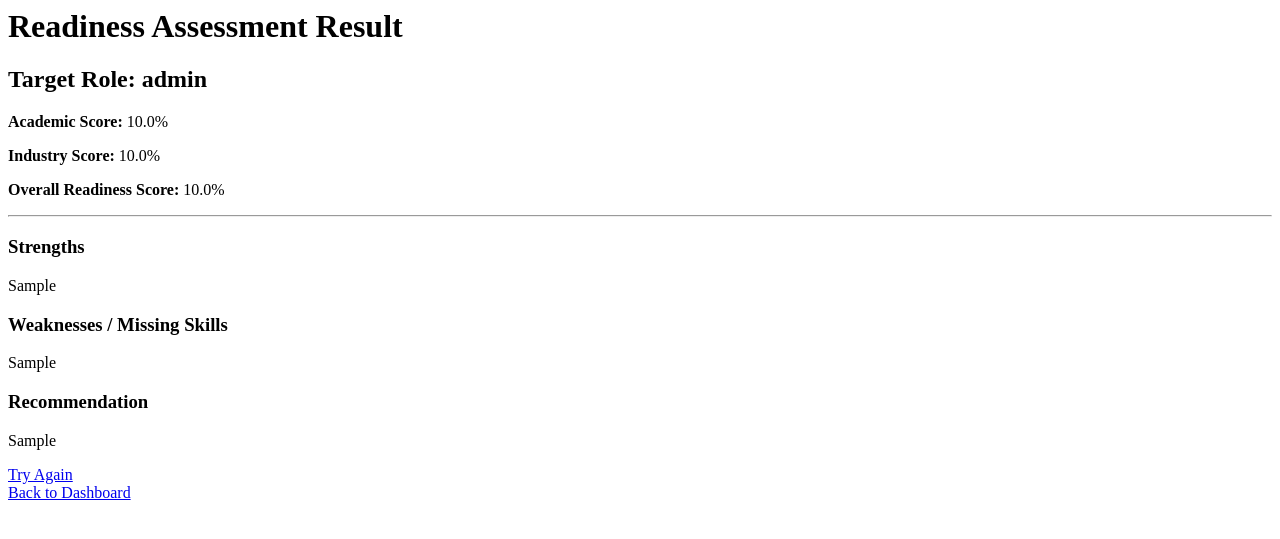
After one commit to Manojmani123/ai-career-development-platform-for-cse-students, a Django app: page /readiness-result/1/ in a window 1280 px wide. The commit adds this page. Shown: the top 539 px of the page. Run offline with Django 5.2, Linux system fonts and the light colour scheme; a user stored in the database is signed in; tables that the repository leaves empty hold one stand-in row (values such as "Sample post").

Commit message:
Add manual skills to profile and analysis

```diff
--- a/career_app/models.py
+++ b/career_app/models.py
@@ -161,8 +161,31 @@ class UserProfile(models.Model):
         blank=True
     )
 
+    manual_skills = models.ManyToManyField(
+    Skill,
+    blank=True,
+    related_name='manual_user_profiles'
+)
+
     is_resume_valid = models.BooleanField(
         default=False
     )
     def __str__(self):
         return self.user.username
+
+class ReadinessAssessment(models.Model):
+    user = models.ForeignKey(User, on_delete=models.CASCADE)
+    job_role = models.ForeignKey(JobRole, on_delete=models.CASCADE)
+
+    academic_score = models.FloatField(default=0)
+    industry_score = models.FloatField(default=0)
+    overall_readiness_score = models.FloatField(default=0)
+
+    strengths = models.TextField(blank=True, null=True)
+    weaknesses = models.TextField(blank=True, null=True)
+    recommendation = models.TextField(blank=True, null=True)
+
+    created_at = models.DateTimeField(default=timezone.now)
+
+    def __str__(self):
+        return f"{self.user.username} - {self.job_role.role_name} - {self.overall_readiness_score}%"
--- a/career_app/templates/career_app/career_match.html
+++ b/career_app/templates/career_app/career_match.html
@@ -1,4 +1,8 @@
 <h1>Career Matching</h1>
+
+<p>
+    The system will use your resume-extracted skills and manually added profile skills.
+</p>
 
 <form method="POST">
     {% csrf_token %}
@@ -6,4 +10,6 @@
     <button type="submit">Analyze Career Match</button>
 </form>
 
+<a href="{% url 'view_profile' %}">View / Edit Profile Skills</a>
+<br>
 <a href="{% url 'user_dashboard' %}">Back to Dashboard</a>
--- a/career_app/templates/career_app/career_match_result.html
+++ b/career_app/templates/career_app/career_match_result.html
@@ -21,6 +21,9 @@
         <li>No missing skills. Good match.</li>
     {% endfor %}
 </ul>
+{% empty %}
+    <li>No missing skills found. Either you are a good match or no skills are mapped to this role.</li>
+{% endfor %}
 
 <hr>
 
--- /dev/null
+++ b/career_app/templates/career_app/readiness_result.html
@@ -0,0 +1,26 @@
+<h1>Readiness Assessment Result</h1>
+
+<h2>Target Role: {{ assessment.job_role.role_name }}</h2>
+
+<p><strong>Academic Score:</strong> {{ assessment.academic_score }}%</p>
+<p><strong>Industry Score:</strong> {{ assessment.industry_score }}%</p>
+<p><strong>Overall Readiness Score:</strong> {{ assessment.overall_readiness_score }}%</p>
+
+<hr>
+
+<h3>Strengths</h3>
+<p>{{ assessment.strengths }}</p>
+
+<h3>Weaknesses / Missing Skills</h3>
+
+{% if assessment.weaknesses %}
+    <p>{{ assessment.weaknesses }}</p>
+{% else %}
+    <p>No missing skills found. This usually means no required skills are mapped to this job role yet.</p>
+{% endif %}
+<h3>Recommendation</h3>
+<p>{{ assessment.recommendation }}</p>
+
+<a href="{% url 'readiness_assessment' %}">Try Again</a>
+<br>
+<a href="{% url 'user_dashboard' %}">Back to Dashboard</a>
--- a/career_app/templates/career_app/user_dashboard.html
+++ b/career_app/templates/career_app/user_dashboard.html
@@ -5,6 +5,7 @@
 <ul>
     <li><a href="{% url 'career_match' %}">Career Matching</a></li>
     <li><a href="{% url 'view_profile' %}">My Profile</a></li>
+    <li><a href="{% url 'readiness_assessment' %}">Academic-to-Industry Readiness Assessment</a></li>
 </ul>
 
 <a href="{% url 'logout' %}">Logout</a>
--- a/career_app/urls.py
+++ b/career_app/urls.py
@@ -55,23 +55,13 @@ path('assign-skill-to-role/', views.assign_skill_to_role, name='assign_skill_to_
 path('view-role-skills/', views.view_role_skills, name='view_role_skills'),
 path('career-match/', views.career_match, name='career_match'),
 path('career-match-result/<int:result_id>/', views.career_match_result, name='career_match_result'),
-path(
-    'add-learning-resource/',
-    views.add_learning_resource,
-    name='add_learning_resource'
-),
+path('add-learning-resource/', views.add_learning_resource, name='add_learning_resource'),
 
-path(
-    'view-learning-resources/',
-    views.view_learning_resources,
-    name='view_learning_resources'
-),
-path(
-    'learning-roadmap/<int:result_id>/',
-    views.learning_roadmap,
-    name='learning_roadmap'
-),
+path('view-learning-resources/', views.view_learning_resources, name='view_learning_resources'),
+path('learning-roadmap/<int:result_id>/', views.learning_roadmap, name='learning_roadmap'),
 path('create-profile/', views.create_profile, name='create_profile'),
 path('view-profile/', views.view_profile, name='view_profile'),
 path('edit-profile/', views.edit_profile, name='edit_profile'),
+path('readiness-assessment/', views.readiness_assessment, name='readiness_assessment'),
+path('readiness-result/<int:assessment_id>/', views.readiness_result, name='readiness_result'),
 ]
--- a/career_app/views.py
+++ b/career_app/views.py
@@ -18,6 +18,8 @@ from .forms import UserProfileForm
 from .models import UserProfile
 from .utils import extract_text_from_resume, is_valid_resume, extract_skills_from_text
 from .models import Skill
+from .forms import ReadinessAssessmentForm
+from .models import ReadinessAssessment
 
 
 from django.conf import settings
@@ -216,8 +218,6 @@ def view_skills(request):
 
     skills = Skill.objects.all()
     return render(request, 'career_app/view_skills.html', {'skills': skills})
-
-
 @login_required
 def assign_skill_to_role(request):
     if not request.user.is_staff:
@@ -225,8 +225,27 @@ def assign_skill_to_role(request):
 
     form = JobRoleSkillForm(request.POST or None)
 
-    if form.is_valid():
-        form.save()
+    if request.method == 'POST' and form.is_valid():
+        job_role = form.cleaned_data['job_role']
+
+        importance_groups = {
+            'High': form.cleaned_data['high_skills'],
+            'Medium': form.cleaned_data['medium_skills'],
+            'Low': form.cleaned_data['low_skills'],
+        }
+
+        for importance, skills in importance_groups.items():
+            for skill in skills:
+                obj, created = JobRoleSkill.objects.get_or_create(
+                    job_role=job_role,
+                    skill=skill,
+                    defaults={'importance': importance}
+                )
+
+                if not created:
+                    obj.importance = importance
+                    obj.save()
+
         return redirect('view_role_skills')
 
     return render(request, 'career_app/assign_skill_to_role.html', {'form': form})
@@ -246,29 +265,43 @@ def career_match(request):
 
     if request.method == 'POST':
         if form.is_valid():
+            profile = UserProfile.objects.filter(user=request.user).first()
+
+            if not profile:
+                return redirect('create_profile')
+
             result = form.save(commit=False)
             result.user = request.user
             result.save()
-            form.save_m2m()
+
+            user_skills = (
+                profile.extracted_skills.all() | profile.manual_skills.all()
+            ).distinct()
+
+            result.selected_skills.set(user_skills)
 
             required_skills = Skill.objects.filter(
                 jobroleskill__job_role=result.job_role
             ).distinct()
 
-            selected_skills = result.selected_skills.all()
+            if required_skills.count() == 0:
+                result.match_score = 0
+                result.save()
+                result.matched_skills.clear()
+                result.missing_skills.clear()
+                return redirect('career_match_result', result_id=result.id)
 
-            matched_skills = selected_skills.filter(
+            matched_skills = user_skills.filter(
                 id__in=required_skills.values_list('id', flat=True)
             )
 
             missing_skills = required_skills.exclude(
-                id__in=selected_skills.values_list('id', flat=True)
+                id__in=user_skills.values_list('id', flat=True)
             )
 
-            if required_skills.count() > 0:
-                match_score = (matched_skills.count() / required_skills.count()) * 100
-            else:
-                match_score = 0
+            match_score = (
+                matched_skills.count() / required_skills.count()
+            ) * 100
 
             result.match_score = round(match_score, 2)
             result.save()
@@ -279,8 +312,6 @@ def career_match(request):
             return redirect('career_match_result', result_id=result.id)
 
     return render(request, 'career_app/career_match.html', {'form': form})
-
-
 @login_required
 def career_match_result(request, result_id):
     result = CareerMatchResult.objects.get(id=result_id, user=request.user)
@@ -431,3 +462,82 @@ def edit_profile(request):
         return redirect('view_profile')
 
     return render(request, 'career_app/edit_profile.html', {'form': form})
+
+@login_required
+def readiness_assessment(request):
+    form = ReadinessAssessmentForm(request.POST or None)
+
+    if request.method == 'POST':
+        if form.is_valid():
+            assessment = form.save(commit=False)
+            assessment.user = request.user
+
+            job_role = assessment.job_role
+
+            required_skills = Skill.objects.filter(
+                jobroleskill__job_role=job_role
+            ).distinct()
+
+            profile = UserProfile.objects.filter(user=request.user).first()
+
+            if profile:
+                user_skills = (
+        profile.extracted_skills.all() | profile.manual_skills.all()
+        ).distinct()
+            else:
+                user_skills = Skill.objects.none()
+            matched_skills = user_skills.filter(
+                id__in=required_skills.values_list('id', flat=True)
+            )
+
+            missing_skills = required_skills.exclude(
+                id__in=user_skills.values_list('id', flat=True)
+            )
+
+            if required_skills.count() > 0:
+                academic_score = (matched_skills.count() / required_skills.count()) * 100
+            else:
+                academic_score = 0
+
+            industry_score = academic_score * 0.7
+
+            overall_score = (academic_score * 0.6) + (industry_score * 0.4)
+
+            assessment.academic_score = round(academic_score, 2)
+            assessment.industry_score = round(industry_score, 2)
+            assessment.overall_readiness_score = round(overall_score, 2)
+
+            assessment.strengths = ", ".join(
+                [skill.skill_name for skill in matched_skills]
+            )
+
+            assessment.weaknesses = ", ".join(
+                [skill.skill_name for skill in missing_skills]
+            )
+
+            if overall_score >= 75:
+                assessment.recommendation = "You are close to industry-ready for this role. Focus on portfolio projects and interview preparation."
+            elif overall_score >= 50:
+                assessment.recommendation = "You have a moderate readiness level. Improve missing technical skills and build practical projects."
+            else:
+                assessment.recommendation = "Your readiness is low for this role. Start with foundational skills before applying."
+
+            assessment.save()
+
+            return redirect('readiness_result', assessment_id=assessment.id)
+
+    return render(request, 'career_app/readiness_assessment.html', {'form': form})
+
+
+@login_required
+def readiness_result(request, assessment_id):
+    assessment = ReadinessAssessment.objects.get(
+        id=assessment_id,
+        user=request.user
+    )
+
+    return render(
+        request,
+        'career_app/readiness_result.html',
+        {'assessment': assessment}
+    )
```
Also changed, not shown: career_app/forms.py (+36 -9 lines), career_app/templates/career_app/home.html (+35 -2 lines), career_app/templates/career_app/readiness_assessment.html (added, +11 -0 lines), career_app/templates/career_app/view_profile.html (+10 -0 lines), career_app/migrations/0008_readinessassessment.py (added), career_app/migrations/0009_userprofile_manual_skills.py (added).
